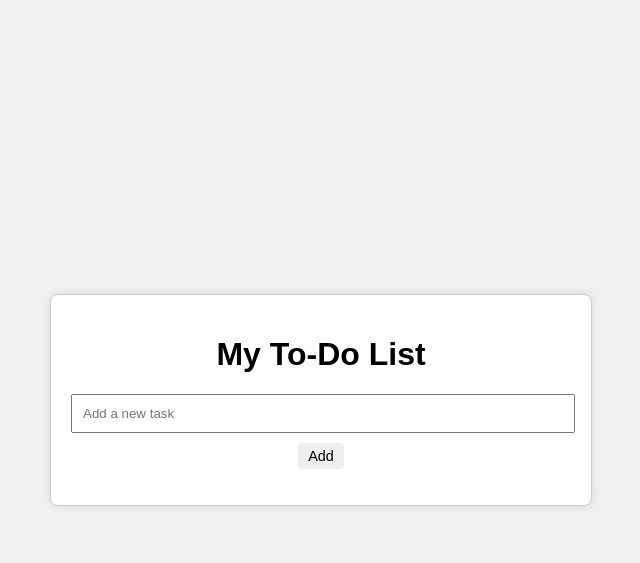
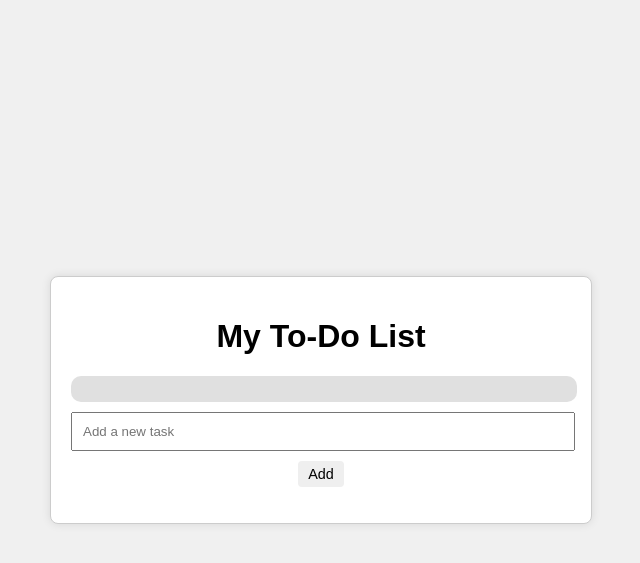
Before and after one commit to SammyFairad/Madhacks2024, a Flask app: page / in a window 1280 px wide. Shown: the top 563 px of the page, without its empty margins (319-959 px from the left). Run offline with Flask 3, Linux system fonts and the light colour scheme.

Commit message:
Progress bar implemented, to change the task amount needed, go to index.html updateProgressBar() and change the first variable total_task

```diff
--- a/templates/index.html
+++ b/templates/index.html
@@ -68,11 +68,45 @@
             margin-left: 10px;
             font-size: 0.9em;
         }
+
+        /* Progress bar styling */
+        .progress-container {
+            background-color: #e0e0e0;
+            border-radius: 10px;
+            margin: 10px 0;
+            padding: 3px;
+            width: 100%;
+        }
+
+        .progress-bar {
+            background-color: #8E24AA;
+            height: 20px;
+            border-radius: 10px;
+            width: 0;
+            transition: width 0.3s ease;
+        }
+
+        /* Gold and shine effect when full */
+        .progress-bar.full {
+            background: linear-gradient(45deg, gold, #FFD700);
+            animation: shine 2s infinite linear;
+        }
+
+        @keyframes shine {
+            0% { box-shadow: 0 0 10px gold; }
+            50% { box-shadow: 0 0 20px gold; }
+            100% { box-shadow: 0 0 10px gold; }
+        }
     </style>
 </head>
 <body>
     <div class="container">
         <h1>My To-Do List</h1>
+
+        <!-- Progress bar container -->
+        <div class="progress-container">
+            <div class="progress-bar" id="progressBar"></div>
+        </div>
 
         <!-- Form to add a new task -->
         <form action="{{ url_for('add_task') }}" method="POST" id="taskForm">
@@ -105,7 +139,6 @@
 
     <script>
         function makeEditable(element) {
-            // Trim any extra spaces and display the task in an input field for editing
             const taskText = element.textContent.trim();
             const taskId = element.getAttribute('data-task-id');
             const input = document.createElement('input');
@@ -114,11 +147,9 @@
             input.classList.add('task-input');
             input.setAttribute('data-task-id', taskId);
 
-            // Replace the span with the input field
             element.replaceWith(input);
             input.focus();
 
-            // Save the updated text on Enter or when focus is lost
             input.addEventListener('blur', function() {
                 saveTask(input);
             });
@@ -177,7 +208,29 @@
             form.style.display = 'none';
             document.body.appendChild(form);
             form.submit();
+
+            updateProgressBar(); // Update progress bar
         }
+
+        function updateProgressBar() {
+            const total_task = 10;
+            const completedTasks = document.querySelectorAll('.task-text.completed').length;
+            const progressBar = document.getElementById('progressBar');
+
+            // Calculate progress percentage, capping it at 100%
+            const progress = Math.min((completedTasks / total_task) * 100, 100);
+            progressBar.style.width = `${progress}%`;
+
+            // Add the "shining" effect only when fully complete
+            if (completedTasks >= total_task) {
+                progressBar.classList.add('full');
+            } else {
+                progressBar.classList.remove('full');
+            }
+        }
+
+        // Initial progress bar setup on page load
+        window.onload = updateProgressBar;
     </script>
 </body>
 </html>
```
